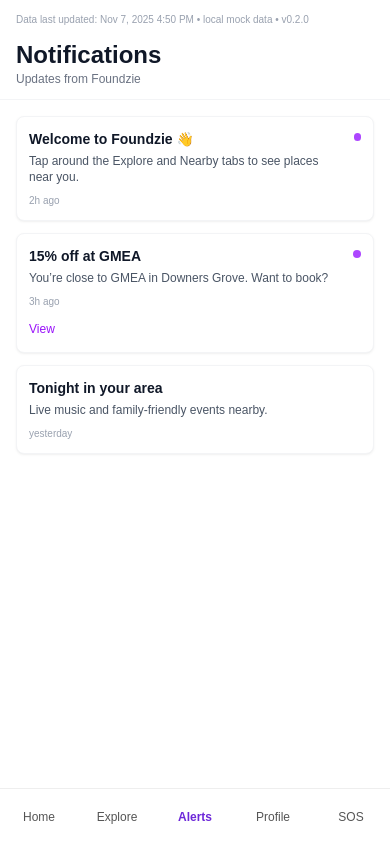
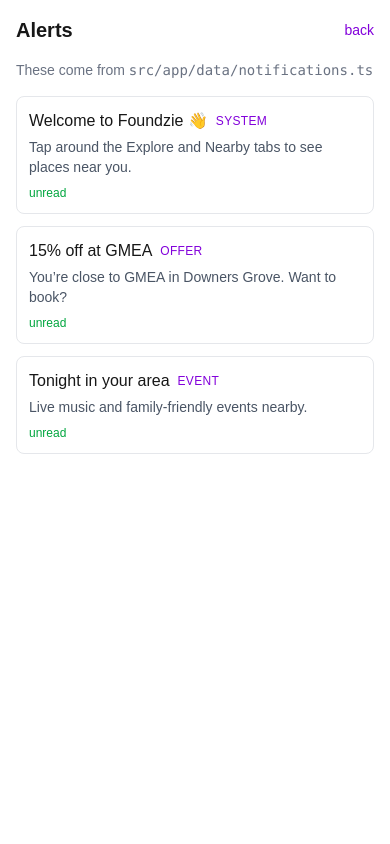
Before and after one commit to Foundzie/foundzie-v2, a Next.js app: page /mobile/notifications in a window 390 px wide. Built offline with nearby package versions, Linux system fonts and the light colour scheme.

Commit message:
Wire mobile alerts to shared notifications

```diff
--- a/src/app/mobile/notifications/page.tsx
+++ b/src/app/mobile/notifications/page.tsx
@@ -1,50 +1,43 @@
-'use client';
+// src/app/mobile/notifications/page.tsx
+import Link from "next/link";
+import { mockNotifications } from "@/app/data/notifications";
 
-import BottomNav from '../../components/BottomNav';
-import { mockNotifications } from '@/app/data/notifications';
-import { appMeta } from '@/app/data/appMeta';
+export default function MobileNotificationsPage() {
+  return (
+    <main className="p-4 space-y-4">
+      <div className="flex items-center justify-between">
+        <h1 className="text-xl font-semibold">Alerts</h1>
+        <Link href="/mobile" className="text-sm text-purple-700">
+          back
+        </Link>
+      </div>
 
-export default function NotificationsPage() {
-  return (
-    <main className="min-h-screen bg-white pb-20">
-      <p className="px-4 pt-3 text-[10px] text-gray-400">
-        Data last updated: {appMeta.lastDataUpdate} • {appMeta.source} • {appMeta.version}
+      <p className="text-sm text-gray-500">
+        These come from <code>src/app/data/notifications.ts</code>
       </p>
-      {/* Header */}
-      <header className="sticky top-0 z-40 bg-white border-b border-gray-100 px-4 py-3">
-        <h1 className="text-2xl font-bold text-gray-900">Notifications</h1>
-        <p className="text-xs text-gray-500">Updates from Foundzie</p>
-      </header>
 
-      {/* List */}
-      <section className="px-4 py-4 space-y-3">
+      <ul className="space-y-3">
         {mockNotifications.map((n) => (
-          <div
+          <li
             key={n.id}
-            className="border border-gray-100 rounded-lg p-3 bg-white shadow-sm/5"
+            className="rounded-lg border border-gray-200 p-3 flex flex-col gap-1 bg-white"
           >
-            <div className="flex items-start justify-between gap-2">
-              <div>
-                <p className="text-sm font-semibold text-gray-900">
-                  {n.title}
-                </p>
-                <p className="text-xs text-gray-600 mt-1">{n.message}</p>
-                <p className="text-[10px] text-gray-400 mt-2">{n.time}</p>
-              </div>
-              {n.unread && (
-                <span className="w-2 h-2 rounded-full bg-purple-500 mt-1" />
-              )}
+            <div className="flex items-center gap-2">
+              <p className="font-medium">{n.title}</p>
+              <span className="text-xs uppercase tracking-wide text-purple-700">
+                {n.type}
+              </span>
             </div>
-            {n.actionLabel && (
-              <button className="mt-3 text-xs text-purple-600 font-medium">
-                {n.actionLabel}
-              </button>
-            )}
-          </div>
+            <p className="text-sm text-gray-600">{n.message}</p>
+            <p className="text-xs text-gray-400">{n.timeAgo}</p>
+            {!n.read ? (
+              <span className="text-xs text-green-600 font-medium">
+                unread
+              </span>
+            ) : null}
+          </li>
         ))}
-      </section>
-
-      <BottomNav />
+      </ul>
     </main>
   );
 }
```
